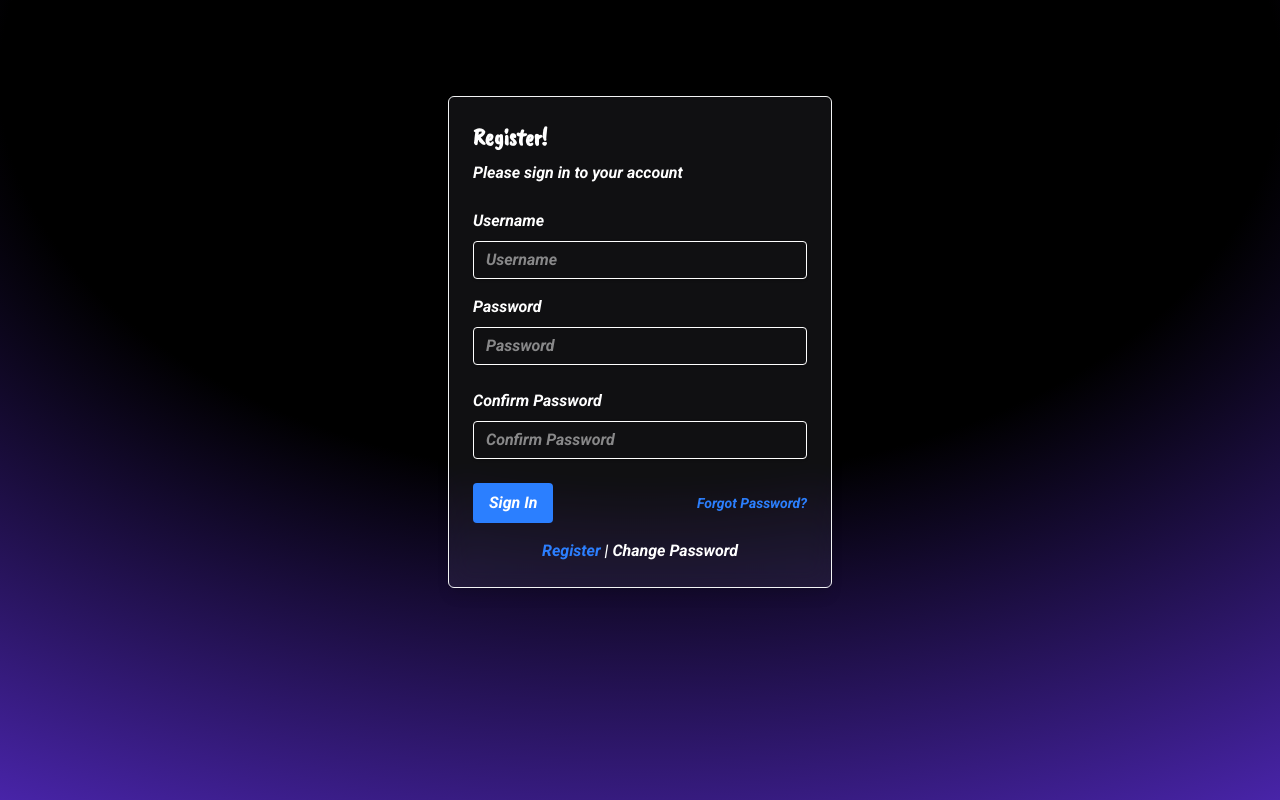
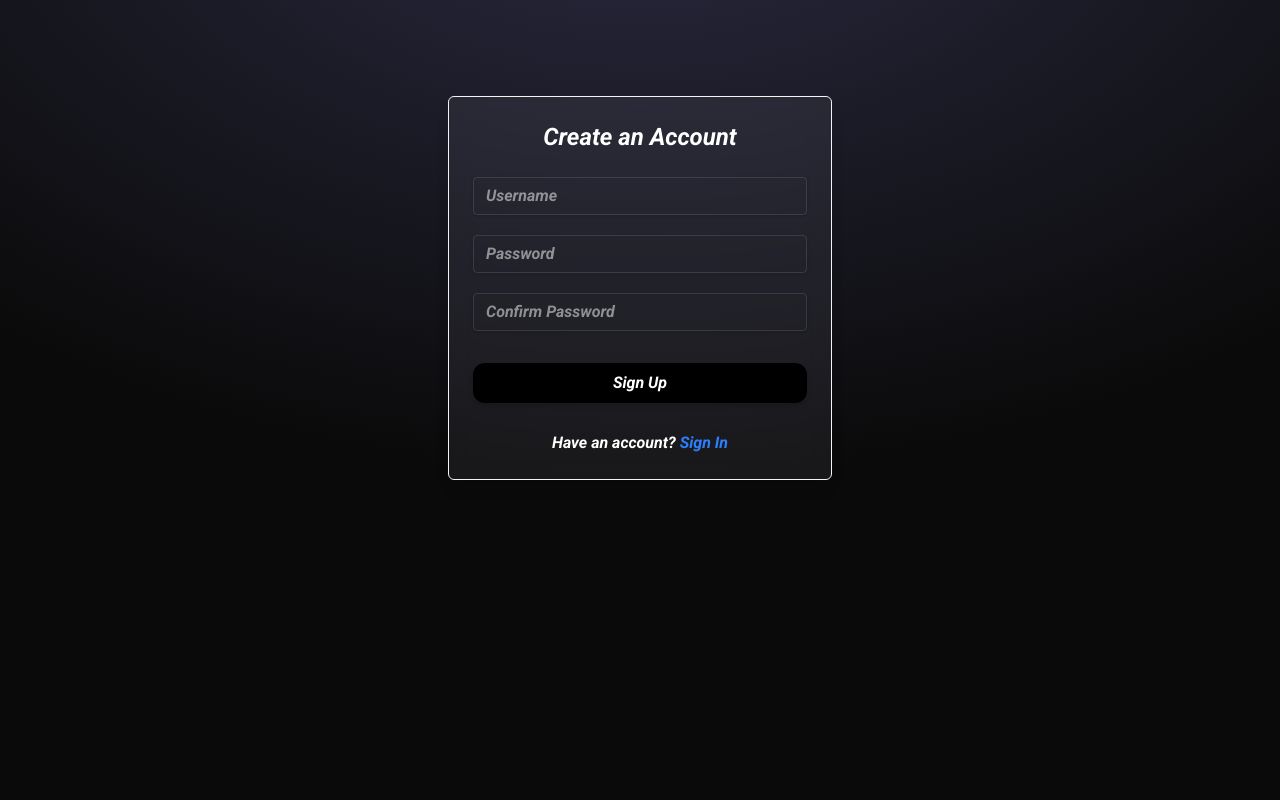
Before and after one commit to DeliciousBoy/frostybear-frontend, a Vue app: page /login/register in a window 1280 px wide. Built offline with nearby package versions, Linux system fonts and the light colour scheme; no server answers.

Commit message:
Edit(RegisterPage): Update layout and styling, change button text to 'Sign Up'

```diff
--- a/src/components/RegisterPage.vue
+++ b/src/components/RegisterPage.vue
@@ -1,69 +1,58 @@
 <template>
-  <div class="absolute inset-0 -z-10 h-full w-full items-center px-5 py-24 [background:radial-gradient(125%_125%_at_50%_10%,#000_40%,#63e_100%)]">
-    <div
-      class="glass-morphism max-w-sm rounded-lg overflow-hidden shadow-lg mx-auto"
-    >
+  <div
+    class="absolute h-screen w-screen bg-neutral-950 items-center px-5 py-24 bg-[radial-gradient(ellipse_80%_80%_at_50%_-20%,rgba(120,119,198,0.3),rgba(255,255,255,0))]"
+  >
+    <div class="glass-morphism max-w-sm rounded-lg overflow shadow-lg mx-auto">
       <div class="p-6">
-        <h2 class="text-2xl font-bold text-white mb-2">Register!</h2>
-        <p class="text-white mb-6">Please sign in to your account</p>
+        <h4 class="text-2xl text-white mb-6 flex justify-center">
+          Create an Account
+        </h4>
+
         <form @submit.prevent="submitForm">
-          <div class="mb-4">
-            <label class="block text-white font-bold mb-2" for="username">
-              Username
-            </label>
+          <div class="mb-5">
             <input
               v-model="username"
-              class="shadow appearance-none border rounded w-full py-2 px-3 text-white leading-tight focus:outline-none focus:shadow-outline"
+              class="shadow appearance-none border rounded w-full py-2 px-3 text-white leading-tight focus:outline-none focus:shadow-outline border-gray-400/20"
               id="username"
               type="text"
               placeholder="Username"
             />
           </div>
-          <div class="mb-6">
-            <label class="block text-white font-bold mb-2" for="password">
-              Password
-            </label>
+          <div class="mb-5">
             <input
               v-model="password"
-              class="shadow appearance-none border rounded w-full py-2 px-3 text-white leading-tight focus:outline-none focus:shadow-outline"
+              class="shadow appearance-none border rounded w-full py-2 px-3 text-white leading-tight focus:outline-none focus:shadow-outline border-gray-400/20"
               id="password"
               type="password"
               placeholder="Password"
             />
           </div>
-          <div class="mb-6">
-            <label class="block text-white font-bold mb-2" for="new_password">
-              Confirm Password
-            </label>
+          <div class="mb-5">
             <input
-              v-model="confirm_password"
-              class="shadow appearance-none border rounded w-full py-2 px-3 text-white leading-tight focus:outline-none focus:shadow-outline"
+              v-model="password"
+              class="shadow appearance-none border rounded w-full py-2 px-3 text-white leading-tight focus:outline-none focus:shadow-outline border-gray-400/20"
               id="confirm_password"
               type="password"
               placeholder="Confirm Password"
             />
           </div>
-          <div class="flex items-center justify-between">
+          <div class="flex items-center justify-center">
             <button
-              class="bg-blue-500 hover:bg-blue-700 text-white font-bold py-2 px-4 rounded focus:outline-none focus:shadow-outline"
+              class="w-[350px] bg-black h-[40px] my-3 flex items-center justify-center rounded-xl cursor-pointer relative overflow-hidden transition-all duration-500 ease-in-out shadow-md hover:scale-105 hover:shadow-lg before:absolute before:top-0 before:-left-full before:w-full before:h-full before:bg-gradient-to-r before:from-[#009b49] before:to-[rgb(105,184,141)] before:transition-all before:duration-500 before:ease-in-out before:z-[-1] before:rounded-xl hover:before:left-0 text-[#fff]"
               type="submit"
             >
-              Sign In
+              Sign Up
             </button>
-            <a
-              class="inline-block align-baseline font-bold text-sm text-blue-500 hover:text-blue-800"
-              href="#"
-            >
-              Forgot Password?
-            </a>
           </div>
         </form>
-
-        <!--ไปหน้า Register หรือหน้า Change password ปรับตรงนี้ได้เลย-->
-
         <div class="mt-4 text-center text-white">
-          <router-link to="/login/register" class="text-blue-500">Register</router-link> |
-          <router-link to="/login/change-password">Change Password</router-link>
+          Have an account?
+          <router-link
+            to="/login"
+            class="text-blue-500 hover:text-blue-700"
+          >
+            Sign In</router-link
+          >
         </div>
       </div>
     </div>
```
